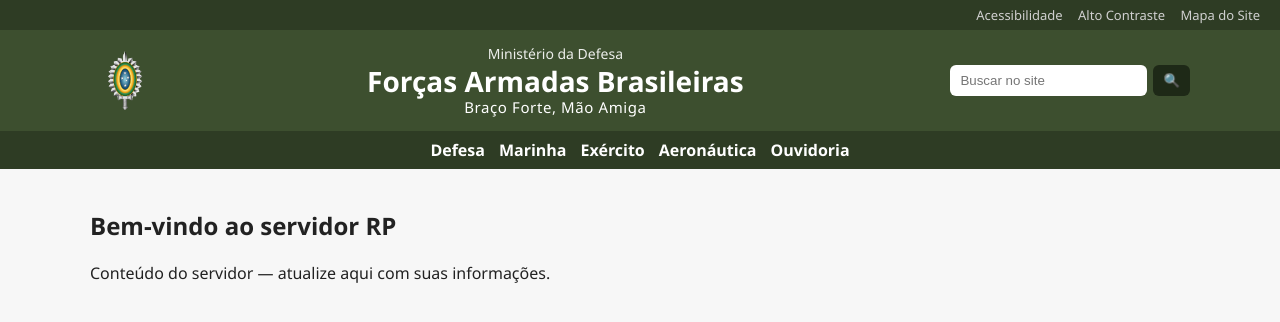
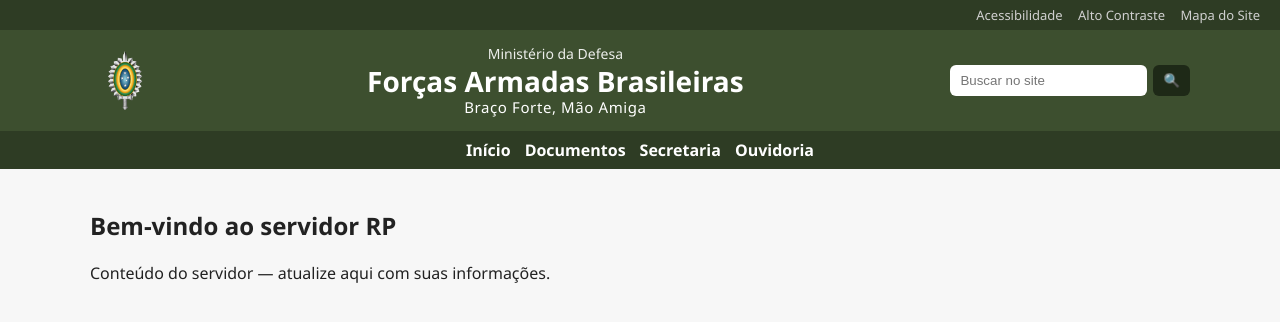
Before and after one commit to ChespiritoIA/Portal-For-as-Armadas, a plain HTML site: page index.html in a window 1280 px wide. Drawn offline with Linux system fonts and the light colour scheme.

Commit message:
Update navigation links in index.html

```diff
--- a/index.html
+++ b/index.html
@@ -34,13 +34,13 @@
           </div>
       </div>
 
-      <nav class="fa-menubar">
-          <a href="#">Defesa</a>
-          <a href="#">Marinha</a>
-          <a href="#">Exército</a>
-          <a href="#">Aeronáutica</a>
-          <a href="#">Ouvidoria</a>
-      </nav>
+     <nav class="fa-menubar">
+    <a href="index.html">Início</a>
+    <a href="#">Documentos</a>
+    <a href="#">Secretaria</a>
+    <a href="#">Ouvidoria</a>
+</nav>
+
   </header>
 
   <!-- Conteúdo de exemplo -->
```
